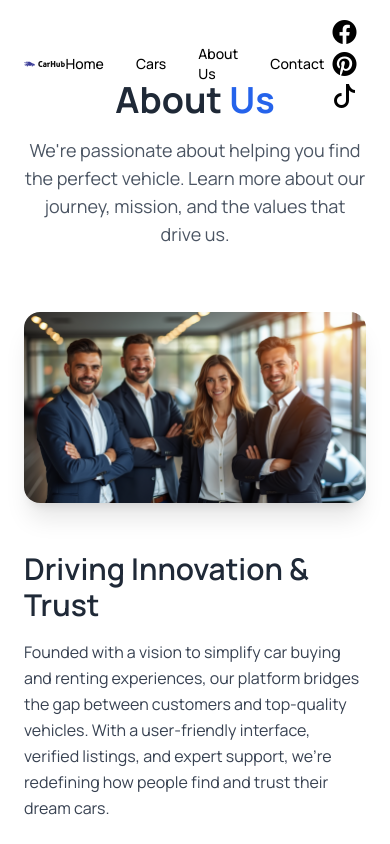
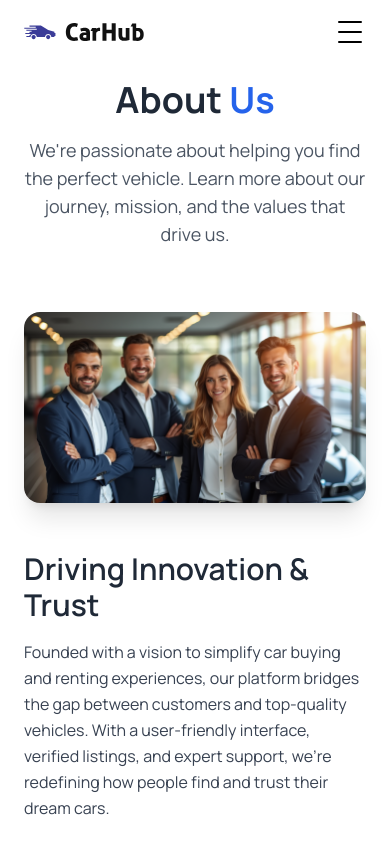
Before and after one commit to LahNabil/car-rental, a Next.js app: page /about in a window 390 px wide. Shown: the top 844 px of the page. Built offline with nearby package versions, Linux system fonts and the light colour scheme.

Commit message:
modifying header navbar mobile version

```diff
--- a/components/Navbar.tsx
+++ b/components/Navbar.tsx
@@ -1,53 +1,70 @@
 'use client';
 
+import { useState } from 'react';
 import Link from 'next/link';
 import Image from 'next/image';
 import { Sci } from './Sci';
 
-const NavBar = () => (
-  <header className='w-full absolute z-10 bg-transparent'>
-    <nav className='max-w-[1440px] mx-auto flex justify-between items-center sm:px-16 px-6 py-4'>
+const NavBar = () => {
+  const [isOpen, setIsOpen] = useState(false);
+
+  return (
+    <header className="w-full absolute z-10 bg-transparent">
+      <nav className="max-w-[1440px] mx-auto flex justify-between items-center sm:px-16 px-6 py-4">
 
         {/* Logo */}
-      <Link href='/' className='flex items-center'>
+        <Link href="/" className="flex items-center">
           <Image
-          src='/logo.svg'
-          alt='logo'
+            src="/logo.svg"
+            alt="logo"
             width={120}
             height={25}
-          className='object-contain'
+            className="object-contain"
           />
         </Link>
 
-      <div>
-      <ul className='flex gap-8 items-center text-sm sm:text-base font-medium'>
-      <li>
-          <Link href='/' className='hover:text-blue-600 transition'>
-            Home
-          </Link>
-        </li>
-        <li>
-          <Link href='/cars' className='hover:text-blue-600 transition'>
-            Cars
-          </Link>
-        </li>
-        <li>
-          <Link href='/about' className='hover:text-blue-600 transition'>
-            About Us
-          </Link>
-        </li>
-        <li>
-          <Link href='/contact' className='hover:text-blue-600 transition'>
-            Contact
-          </Link>
-        </li>
+        {/* Desktop Menu */}
+        <ul className="hidden md:flex gap-8 items-center text-sm sm:text-base font-medium">
+          <li><Link href="/" className="hover:text-blue-600 transition">Home</Link></li>
+          <li><Link href="/cars" className="hover:text-blue-600 transition">Cars</Link></li>
+          <li><Link href="/about" className="hover:text-blue-600 transition">About Us</Link></li>
+          <li><Link href="/contact" className="hover:text-blue-600 transition">Contact</Link></li>
         </ul>
-      </div>
-      <div>
-        <Sci/>
+
+        {/* Mobile Hamburger */}
+        <button
+          className="md:hidden flex flex-col justify-center items-center w-8 h-8 focus:outline-none"
+          onClick={() => setIsOpen(!isOpen)}
+          aria-label="Toggle menu"
+        >
+          <span className={`bg-black block transition-all duration-300 h-0.5 w-6 rounded-sm ${isOpen ? 'rotate-45 translate-y-1' : '-translate-y-1.5'}`} />
+          <span className={`bg-black block transition-all duration-300 h-0.5 w-6 rounded-sm my-0.5 ${isOpen ? 'opacity-0' : 'opacity-100'}`} />
+          <span className={`bg-black block transition-all duration-300 h-0.5 w-6 rounded-sm ${isOpen ? '-rotate-45 -translate-y-1' : 'translate-y-1.5'}`} />
+        </button>
+
+        {/* Social Icons */}
+        <div className="hidden md:flex">
+          <Sci />
         </div>
       </nav>
+
+      {/* Mobile Menu Dropdown */}
+      {isOpen && (
+        <div className="md:hidden bg-white shadow-md rounded-b-lg px-6 py-4">
+          <ul className="flex flex-col gap-4 text-base font-medium">
+            <li><Link href="/" onClick={() => setIsOpen(false)} className="hover:text-blue-600 transition">Home</Link></li>
+            <li><Link href="/cars" onClick={() => setIsOpen(false)} className="hover:text-blue-600 transition">Cars</Link></li>
+            <li><Link href="/about" onClick={() => setIsOpen(false)} className="hover:text-blue-600 transition">About Us</Link></li>
+            <li><Link href="/contact" onClick={() => setIsOpen(false)} className="hover:text-blue-600 transition">Contact</Link></li>
+          </ul>
+
+          <div className="mt-4">
+            <Sci />
+          </div>
+        </div>
+      )}
     </header>
   );
+};
 
 export default NavBar;
```
Lines whose indentation alone changed are shown as unchanged.
